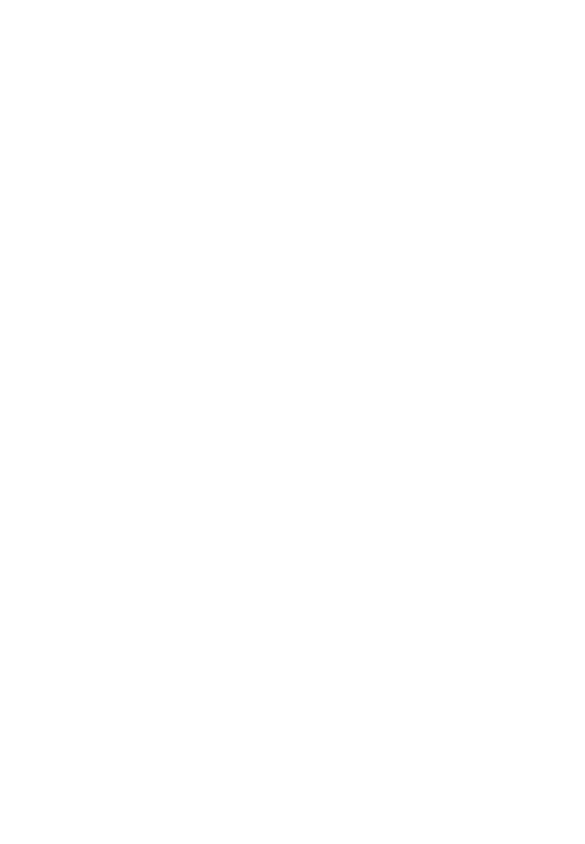
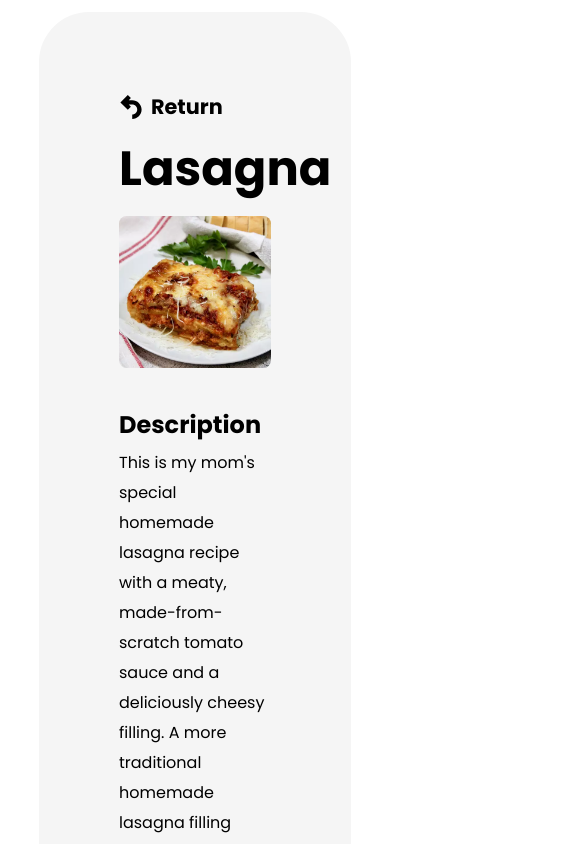
Before and after one commit to PrimarisEquilibrium/odin-recipes, a plain HTML site: page recipes/lasagna.html in a window 390 px wide. Shown: the top 844 px of the page, 585 px wide, since content can reach past the window. Drawn offline with Linux system fonts and the light colour scheme.

Commit message:
Fixed margin in recipe.css and added low resolution device responsiveness

```diff
--- a/styles/recipe.css
+++ b/styles/recipe.css
@@ -1,6 +1,30 @@
 body {
-    margin: 5rem 50rem;
+    margin: 3% 30%;
     line-height: 30px;
+}
+
+@media (max-width: 1600px) {
+    body {
+        margin: 3% 25%;
+    }
+}
+
+@media (max-width: 1400px) {
+    body {
+        margin: 3% 20%;
+    }
+}
+
+@media (max-width: 1200px) {
+    body {
+        margin: 3% 15%;
+    }
+}
+
+@media (max-width: 1000px) {
+    body {
+        margin: 3% 10%;
+    }
 }
 
 .return-container {
@@ -37,11 +61,13 @@ h1 {
 
 .recipe-img {
     width: 100%;
-    height: 40rem;
+    height: auto;
     object-fit: cover;
     border-radius: 5%;
     margin-bottom: 2rem;
 }
+
+
 
 h2 {
     margin-bottom: 0.5rem;
```
